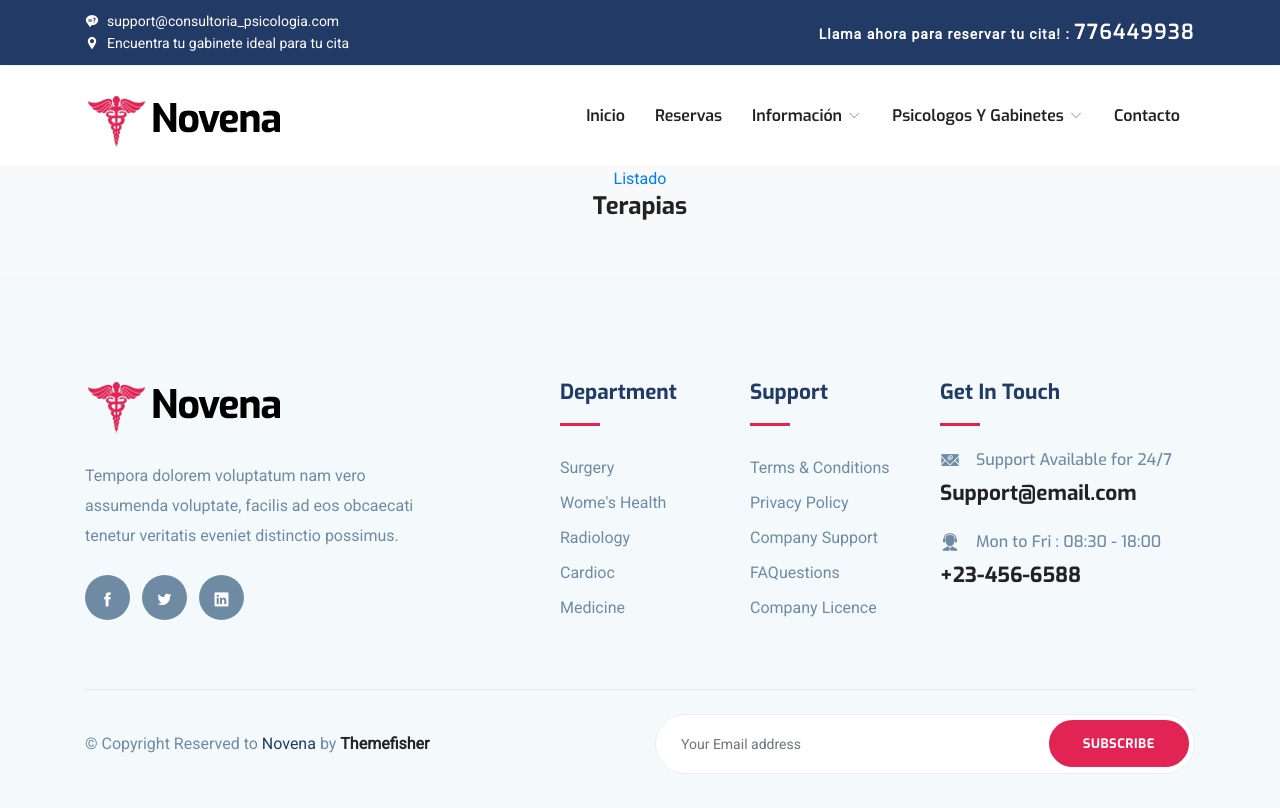
After one commit to jbersan99/proyecto_psicologia, a Symfony app: template templates/tipo_terapia/index.html.twig in a window 1280 px wide. The commit adds this page. Run offline with Twig, Linux system fonts and the light colour scheme; the template is opened without the code that fills it, so the values that code supplies are empty; some libraries are stand-ins or nearby versions.

Commit message:
Show terapias

```diff
--- /dev/null
+++ b/templates/tipo_terapia/index.html.twig
@@ -0,0 +1,282 @@
+{% extends 'base.html.twig' %}
+
+{% block title %}Consultoría Psicologíca
+{% endblock %}
+
+{% block body %}
+	<body id="top">
+
+		<header>
+			<div class="header-top-bar">
+				<div class="container">
+					<div class="row align-items-center">
+						<div class="col-lg-6">
+							<ul class="top-bar-info list-inline-item pl-0 mb-0">
+								<li class="list-inline-item">
+									<a href="mailto:support@gmail.com">
+										<i class="icofont-support-faq mr-2"></i>support@consultoria_psicologia.com</a>
+								</li>
+								<li class="list-inline-item">
+									<i class="icofont-location-pin mr-2"></i>Encuentra tu gabinete ideal para tu cita
+								</li>
+							</ul>
+						</div>
+						<div class="col-lg-6">
+							<div class="text-lg-right top-right-bar mt-2 mt-lg-0">
+								<a href="tel:+23-345-67890">
+									<span>Llama ahora para reservar tu cita! :
+									</span>
+									<span class="h4">776449938</span>
+								</a>
+							</div>
+						</div>
+					</div>
+				</div>
+			</div>
+			<nav class="navbar navbar-expand-lg navigation" id="navbar">
+				<div class="container">
+					<a class="navbar-brand" href="{{ path('app_index')}}">
+						<img src="images/logo.png" alt="" class="img-fluid">
+					</a>
+
+					<button class="navbar-toggler collapsed" type="button" data-toggle="collapse" data-target="#navbarmain" aria-controls="navbarmain" aria-expanded="false" aria-label="Toggle navigation">
+						<span class="icofont-navigation-menu"></span>
+					</button>
+
+					<div class="collapse navbar-collapse" id="navbarmain">
+						<ul class="navbar-nav ml-auto">
+							<li class="nav-item active">
+								<a class="nav-link" href="{{ path('app_index')}}">Inicio</a>
+							</li>
+							<li class="nav-item">
+								<a class="nav-link" href="{{ path('app_citas')}}">Reservas</a>
+							</li>
+							<li class="nav-item dropdown">
+								<a class="nav-link dropdown-toggle" href="department.html" id="dropdown02" data-toggle="dropdown" aria-haspopup="true" aria-expanded="false">Información
+									<i class="icofont-thin-down"></i>
+								</a>
+								<ul class="dropdown-menu" aria-labelledby="dropdown02">
+									<li>
+										<a class="dropdown-item" href="{{ path('show_terapias')}}">Terapias</a>
+									</li>
+									<li>
+										<a class="dropdown-item" href="department-single.html">Servicios Disponibles</a>
+									</li>
+								</ul>
+							</li>
+
+							<li class="nav-item dropdown">
+								<a class="nav-link dropdown-toggle" href="doctor.html" id="dropdown03" data-toggle="dropdown" aria-haspopup="true" aria-expanded="false">Psicologos y Gabinetes
+									<i class="icofont-thin-down"></i>
+								</a>
+								<ul class="dropdown-menu" aria-labelledby="dropdown03">
+									<li>
+										<a class="dropdown-item" href="doctor.html">Psicologos</a>
+									</li>
+									<li>
+										<a class="dropdown-item" href="doctor-single.html">Gabinetes</a>
+									</li>
+								</ul>
+							</li>
+							<li class="nav-item">
+								<a class="nav-link" href="contact.html">Contacto</a>
+							</li>
+						</ul>
+					</div>
+				</div>
+			</nav>
+		</header>
+
+
+		<div class="site-section bg-light">
+			<div class="container">
+				<div class="row justify-content-center mb-5">
+					<div class="col-md-7 text-center">
+						<span class="text-serif text-primary">Listado</span>
+						<h3 class="heading-92913 text-black text-center">Terapias</h3>
+					</div>
+				</div>
+                <div class="row">
+					{% for terapia in terapias %}
+					<div class="col-md-6 col-lg-4 mb-4">
+						<div class="service-39381">
+							{% set imagePath = 'uploads/' ~ barco.imagenes %}
+							<img id="previewHolder" width="100%" height="100%" src="{{ asset( imagePath ) }}"  alt="Image" class="img-fluid"/>
+							<div class="p-4">
+								<h3>
+									<a href="{{ path('barco_info', {'id': barco.id}) }}">
+										<i class="fa-solid fa-ship"></i>
+										{{ barco.nombre }} &mdash; {{ barco.matricula }}</a>
+								</h3>
+								<div class="d-flex">
+									<div class="mr-auto">
+										<i class="fa-solid fa-person"></i>
+										Pasajeros Maximos
+									</div>
+									<div class="ml-auto price">
+										<span class="bg-primary">{{ barco.getPasajerosMaximos }} max</span>
+									</div>
+
+								</div>
+                                <div class="d-flex">
+									<div class="mr-auto">
+										<i class="fa-solid fa-money-bill-wave"></i>
+										Precio con patron
+									</div>
+									<div class="ml-auto price">
+										<span class="bg-primary">{{ barco.getPrecioConPatron }} €</span>
+									</div>
+
+								</div>
+							</div>
+						</div>
+					</div>
+                {% endfor %}
+
+				</div>
+		</div>
+
+
+		<!-- footer Start -->
+		<footer class="footer section gray-bg">
+			<div class="container">
+				<div class="row">
+					<div class="col-lg-4 mr-auto col-sm-6">
+						<div class="widget mb-5 mb-lg-0">
+							<div class="logo mb-4">
+								<img src="images/logo.png" alt="" class="img-fluid">
+							</div>
+							<p>Tempora dolorem voluptatum nam vero assumenda voluptate, facilis ad eos obcaecati tenetur veritatis eveniet distinctio possimus.</p>
+
+							<ul class="list-inline footer-socials mt-4">
+								<li class="list-inline-item">
+									<a href="https://www.facebook.com/themefisher">
+										<i class="icofont-facebook"></i>
+									</a>
+								</li>
+								<li class="list-inline-item">
+									<a href="https://twitter.com/themefisher">
+										<i class="icofont-twitter"></i>
+									</a>
+								</li>
+								<li class="list-inline-item">
+									<a href="https://www.pinterest.com/themefisher/">
+										<i class="icofont-linkedin"></i>
+									</a>
+								</li>
+							</ul>
+						</div>
+					</div>
+
+					<div class="col-lg-2 col-md-6 col-sm-6">
+						<div class="widget mb-5 mb-lg-0">
+							<h4 class="text-capitalize mb-3">Department</h4>
+							<div class="divider mb-4"></div>
+
+							<ul class="list-unstyled footer-menu lh-35">
+								<li>
+									<a href="#">Surgery
+									</a>
+								</li>
+								<li>
+									<a href="#">Wome's Health</a>
+								</li>
+								<li>
+									<a href="#">Radiology</a>
+								</li>
+								<li>
+									<a href="#">Cardioc</a>
+								</li>
+								<li>
+									<a href="#">Medicine</a>
+								</li>
+							</ul>
+						</div>
+					</div>
+
+					<div class="col-lg-2 col-md-6 col-sm-6">
+						<div class="widget mb-5 mb-lg-0">
+							<h4 class="text-capitalize mb-3">Support</h4>
+							<div class="divider mb-4"></div>
+
+							<ul class="list-unstyled footer-menu lh-35">
+								<li>
+									<a href="#">Terms & Conditions</a>
+								</li>
+								<li>
+									<a href="#">Privacy Policy</a>
+								</li>
+								<li>
+									<a href="#">Company Support
+									</a>
+								</li>
+								<li>
+									<a href="#">FAQuestions</a>
+								</li>
+								<li>
+									<a href="#">Company Licence</a>
+								</li>
+							</ul>
+						</div>
+					</div>
+
+					<div class="col-lg-3 col-md-6 col-sm-6">
+						<div class="widget widget-contact mb-5 mb-lg-0">
+							<h4 class="text-capitalize mb-3">Get in Touch</h4>
+							<div class="divider mb-4"></div>
+
+							<div class="footer-contact-block mb-4">
+								<div class="icon d-flex align-items-center">
+									<i class="icofont-email mr-3"></i>
+									<span class="h6 mb-0">Support Available for 24/7</span>
+								</div>
+								<h4 class="mt-2">
+									<a href="tel:+23-345-67890">Support@email.com</a>
+								</h4>
+							</div>
+
+							<div class="footer-contact-block">
+								<div class="icon d-flex align-items-center">
+									<i class="icofont-support mr-3"></i>
+									<span class="h6 mb-0">Mon to Fri : 08:30 - 18:00</span>
+								</div>
+								<h4 class="mt-2">
+									<a href="tel:+23-345-67890">+23-456-6588</a>
+								</h4>
+							</div>
+						</div>
+					</div>
+				</div>
+
+				<div class="footer-btm py-4 mt-5">
+					<div class="row align-items-center justify-content-between">
+						<div class="col-lg-6">
+							<div class="copyright">
+								&copy; Copyright Reserved to
+								<span class="text-color">Novena</span>
+								by
+								<a href="https://themefisher.com/" target="_blank">Themefisher</a>
+							</div>
+						</div>
+						<div class="col-lg-6">
+							<div class="subscribe-form text-lg-right mt-5 mt-lg-0">
+								<form action="#" class="subscribe">
+									<input type="text" class="form-control" placeholder="Your Email address">
+									<a href="#" class="btn btn-main-2 btn-round-full">Subscribe</a>
+								</form>
+							</div>
+						</div>
+					</div>
+
+					<div class="row">
+						<div class="col-lg-4">
+							<a class="backtop js-scroll-trigger" href="#top">
+								<i class="icofont-long-arrow-up"></i>
+							</a>
+						</div>
+					</div>
+				</div>
+			</div>
+		</footer>
+	</body>
+{% endblock %}
```
Also changed, not shown: src/Controller/TipoTerapiaController.php (added, +24 -0 lines), templates/index/index.html.twig (+33 -58 lines).
